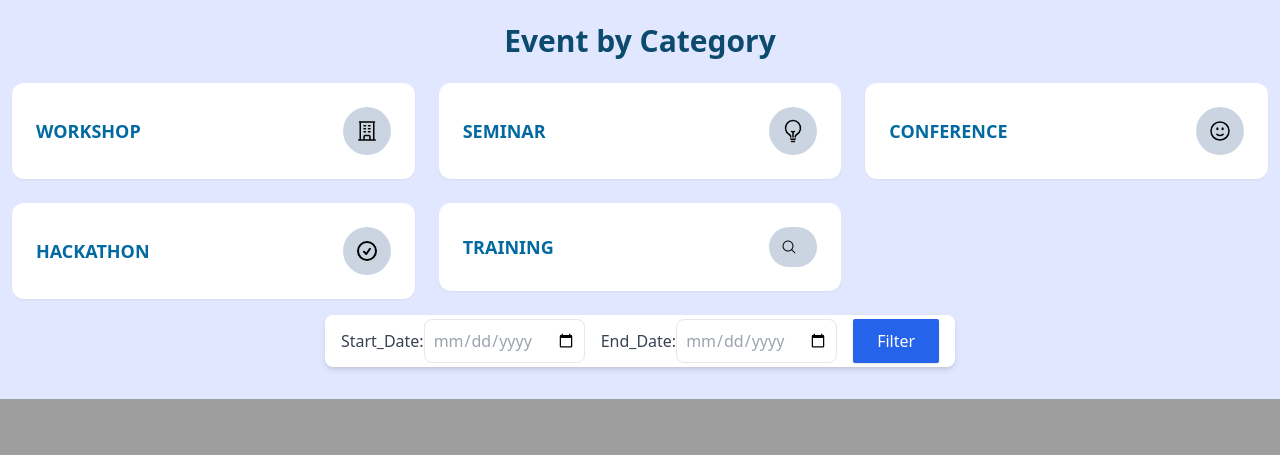
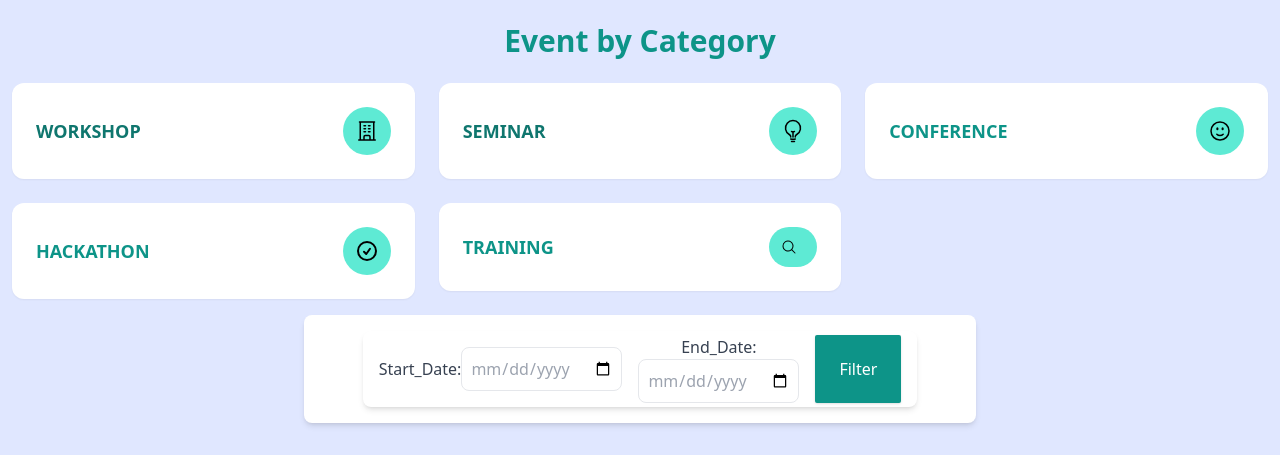
Before and after one commit to ApornaRakshit/event-management, a Django app: page / in a window 1280 px wide. Shown: the part 865-1320 px from the top of the page. Before the commit the page ends 1264 px from the top, so only its background shows below. Run offline with Django 5.2, Linux system fonts and the light colour scheme; data that the repository does not hold is empty; some libraries are stand-ins or nearby versions.

Commit message:
Responsive part for home page

```diff
--- a/events/templates/home.html
+++ b/events/templates/home.html
@@ -61,13 +61,13 @@
             class="relative mx-auto max-w-screen-xl px-4 py-32 sm:px-6 lg:flex lg:h-screen lg:items-center lg:px-8"
           >
             <div class="max-w-xl text-center ltr:sm:text-left rtl:sm:text-right">
-              <h1 class="text-3xl font-extrabold sm:text-5xl ">
+              <h1 class="text-3xl font-extrabold sm:text-5xl lg:text-white">
                 Digital Thinkers
 
                 <strong class="block font-extrabold text-teal-600"> Conference. </strong>
               </h1>
 
-              <p class="mt-4 max-w-lg sm:text-xl/relaxed">
+              <p class="mt-4 max-w-lg sm:text-xl/relaxed lg:text-white">
                 Workshop || Seminar || Conference || <br> Hackathon || Training
               </p>
 
@@ -91,15 +91,15 @@
 
         {% comment %} Event by category {% endcomment %}
         <div class='bg-indigo-100 px-3 pb-8'>
-          <h1 class="text-3xl font-semibold py-6 text-center text-sky-900">Event by Category</h1>
-          <div class="grid grid-cols-3 gap-6 mb-4">
+          <h1 class="text-3xl font-semibold py-6 text-center text-teal-600">Event by Category</h1>
+          <div class="grid grid-cols-1 md:grid-cols-2 lg:grid-cols-3 gap-6 mb-4">
 
             {% comment %} WORKSHOP {% endcomment %}
             <a href="{% url 'events-by-category' %}?category=1"
-              class="{% if request.GET.category == '1' %}border-b-4 border-blue-900{% else %}border-transparent{% endif %}">
+              class="{% if request.GET.category == '1' %}border-b-4 border-teal-900{% else %}border-transparent{% endif %}">
               <div class="bg-white rounded-xl p-6 shadow-sm flex justify-between items-center">
-                <h3 class="text-lg font-bold text-sky-700">WORKSHOP</h3>
-                  <div class="bg-slate-300 p-3 rounded-full">
+                <h3 class="text-lg font-bold text-teal-700">WORKSHOP</h3>
+                  <div class="bg-teal-300 p-3 rounded-full">
                     <svg xmlns="http://www.w3.org/2000/svg" fill="none" viewBox="0 0 24 24" stroke-width="1.5" stroke="currentColor" class="size-6">
                       <path stroke-linecap="round" stroke-linejoin="round" d="M3.75 21h16.5M4.5 3h15M5.25 3v18m13.5-18v18M9 6.75h1.5m-1.5 3h1.5m-1.5 3h1.5m3-6H15m-1.5 3H15m-1.5 3H15M9 21v-3.375c0-.621.504-1.125 1.125-1.125h3.75c.621 0 1.125.504 1.125 1.125V21" />
                     </svg>
@@ -108,10 +108,10 @@
             </a>
             {% comment %} SEMINAR {% endcomment %}
             <a href="{% url 'events-by-category' %}?category=2"
-              class="{% if request.GET.category == '2' %}border-b-4 border-blue-900{% else %}border-transparent{% endif %}">
+              class="{% if request.GET.category == '2' %}border-b-4 border-teal-900{% else %}border-transparent{% endif %}">
               <div class="bg-white rounded-xl p-6 shadow-sm flex justify-between items-center">
-                <h3 class="text-lg font-bold text-sky-700">SEMINAR</h3>
-                  <div class="bg-slate-300 p-3 rounded-full">
+                <h3 class="text-lg font-bold text-teal-700">SEMINAR</h3>
+                  <div class="bg-teal-300 p-3 rounded-full">
                     <svg xmlns="http://www.w3.org/2000/svg" fill="none" viewBox="0 0 24 24" stroke-width="1.5" stroke="currentColor" class="size-6">
                       <path stroke-linecap="round" stroke-linejoin="round" d="M12 18v-5.25m0 0a6.01 6.01 0 0 0 1.5-.189m-1.5.189a6.01 6.01 0 0 1-1.5-.189m3.75 7.478a12.06 12.06 0 0 1-4.5 0m3.75 2.383a14.406 14.406 0 0 1-3 0M14.25 18v-.192c0-.983.658-1.823 1.508-2.316a7.5 7.5 0 1 0-7.517 0c.85.493 1.509 1.333 1.509 2.316V18" />
                     </svg>
@@ -120,12 +120,12 @@
             </a>
             {% comment %}CONFERENCE{% endcomment %}
             <a href="{% url 'events-by-category' %}?category=3"
-            class="{% if request.GET.category == '3' %}border-b-4 border-blue-900{% else %}border-transparent{% endif %}">
+            class="{% if request.GET.category == '3' %}border-b-4 border-teal-900{% else %}border-transparent{% endif %}">
               <div class="bg-white rounded-xl p-6 shadow-sm flex justify-between items-center">
-                <h3 class="text-lg font-bold text-sky-700">
+                <h3 class="text-lg font-bold text-teal-600">
                   CONFERENCE
                 </h3>
-                  <div class="bg-slate-300 p-3 rounded-full">
+                  <div class="bg-teal-300 p-3 rounded-full">
                     <svg xmlns="http://www.w3.org/2000/svg" fill="none" viewBox="0 0 24 24" stroke-width="1.5" stroke="currentColor" class="size-6">
                       <path stroke-linecap="round" stroke-linejoin="round" d="M15.182 15.182a4.5 4.5 0 0 1-6.364 0M21 12a9 9 0 1 1-18 0 9 9 0 0 1 18 0ZM9.75 9.75c0 .414-.168.75-.375.75S9 10.164 9 9.75 9.168 9 9.375 9s.375.336.375.75Zm-.375 0h.008v.015h-.008V9.75Zm5.625 0c0 .414-.168.75-.375.75s-.375-.336-.375-.75.168-.75.375-.75.375.336.375.75Zm-.375 0h.008v.015h-.008V9.75Z" />
                     </svg>
@@ -134,10 +134,10 @@
             </a>
             {% comment %} HACKATHON {% endcomment %}
             <a href="{% url 'events-by-category' %}?category=4"
-            class="{% if request.GET.category == '4' %}border-b-4 border-blue-900{% else %}border-transparent{% endif %}">
+            class="{% if request.GET.category == '4' %}border-b-4 border-teal-900{% else %}border-transparent{% endif %}">
               <div class="bg-white rounded-xl p-6 shadow-sm flex justify-between items-center">
-                <h3 class="text-lg font-bold text-sky-700">HACKATHON</h3>
-                  <div class="bg-slate-300 p-3 rounded-full">
+                <h3 class="text-lg font-bold text-teal-600">HACKATHON</h3>
+                  <div class="bg-teal-300 p-3 rounded-full">
                     <svg
                       xmlns="http://www.w3.org/2000/svg"
                       fill="none"
@@ -159,8 +159,8 @@
             <a href="{% url 'events-by-category' %}?category=5"
             class="{% if request.GET.category == '4' %}border-b-4 border-blue-900{% else %}border-transparent{% endif %}">
               <div class="bg-white rounded-xl p-6 shadow-sm flex justify-between items-center">
-                <h3 class="text-lg  text-sky-700 font-bold">TRAINING</h3>
-                  <div class="bg-slate-300 p-3 rounded-full">
+                <h3 class="text-lg  text-teal-600 font-bold">TRAINING</h3>
+                  <div class="bg-teal-300 p-3 rounded-full">
                     <svg xmlns="http://www.w3.org/2000/svg" viewBox="0 0 24 24" fill="currentColor" class="w-4 h-4 mr-2">
                     <path fill-rule="evenodd" d="M10.5 3.75a6.75 6.75 0 1 0 0 13.5 6.75 6.75 0 0 0 0-13.5ZM2.25 10.5a8.25 8.25 0 1 1 14.59 5.28l4.69 4.69a.75.75 0 1 1-1.06 1.06l-4.69-4.69A8.25 8.25 0 0 1 2.25 10.5Z" clip-rule="evenodd" />
                   </svg>
@@ -170,38 +170,39 @@
 
           </div>
             {% comment %} search by date {% endcomment %}
-            <form method="GET">
-            <div class="flex justify-center  mx-10">
+            <form method="GET" class="flex flex-col md:flex-row justify-center items-center gap-4 bg-white p-4 rounded-lg shadow-md max-w-2xl mx-auto">
+            <div class="flex flex-col">
               <div class="">
                 <div class="flex gap-4 bg-white px-4 py-1 rounded-lg shadow-md">
                   <div class="flex items-center flex-row">
                     <label class="text-gray-700 font-medium" for="start_date">Start_Date: </label>
-                    <input class="text-gray-400 border rounded-lg p-2" type="date" name="start_date">
+                    <input class="text-gray-400 border rounded-lg p-2 w-full" type="date" name="start_date">
                   </div>
 
-                  <div class="flex items-center flex-row">
+                  <div class="flex items-center flex-col">
                     <label class=" text-gray-700 font-medium" for="end_date">End_Date: </label>
-                    <input class="text-gray-400 border rounded-lg p-2" type="date" name="end_date">
+                    <input class="text-gray-400 border rounded-lg p-2 w-full" type="date" name="end_date">
                   </div>
 
-                  <button class="bg-blue-600 text-white px-6 rounded-sm shadow hover:bg-blue-700" type="submit">Filter</button>
+                  <button class="bg-teal-600 text-white px-6 rounded-sm shadow hover:bg-teal-700 w-full md:w-auto" type="submit">Filter</button>
                 </div>
               </div>
             </div>
+          </form>
           {% comment %} Dynamic Events {% endcomment %}
           {% for event in events %}
-          <div class="flex justify-between items-center shadow-lg bg-slate-300 p-8 my-4 mx-96">
-            <div>
-              <h2><span class="text-sky-800 font-medium">Event Name:</span> {{event.name}}</h2>
-              <p><span class="text-sky-800 font-medium">Description:</span> {{event.description}}</p>
-              <p><span class="text-sky-800 font-medium">Participants:</span> {{event.participant_count}}</p>
+          <div class="max-w-4xl w-full mx-auto bg-teal-100 shadow-lg p-6 my-4 flex flex-col md:flex-row justify-between items-center rounded-lg">
+            <div class="text-center md:text-left">
+              <h2><span class="text-teal-800 font-bold">Event Name:</span> {{event.name}}</h2>
+              <p><span class="text-teal-800 font-bold">Description:</span> {{event.description}}</p>
+              <p><span class="text-teal-800 font-bold">Participants:</span> {{event.participant_count}}</p>
             </div>
-             <div>
-            <a class="bg-white hover:bg-sky-600 border-2 hover:text-white rounded p-6 shadow-sm" href="{% url 'event-detail' event.id%}">Details</a>
+             <div class="mt-4 md:mt-0">
+            <a class="bg-white hover:bg-teal-600 border-2 hover:text-white text-teal-800 font-semibold rounded px-6 py-2 shadow-sm block text-center md:inline-block transition-all duration-300" href="{% url 'event-detail' event.id%}">Details</a>
             </div>
           </div>
           {% endfor %}
-        </form>
+        {% comment %} </form>  {% endcomment %}
         </div>
 
       </main>
```
Also changed, not shown: events/templates/event_detail.html (+6 -6 lines).
